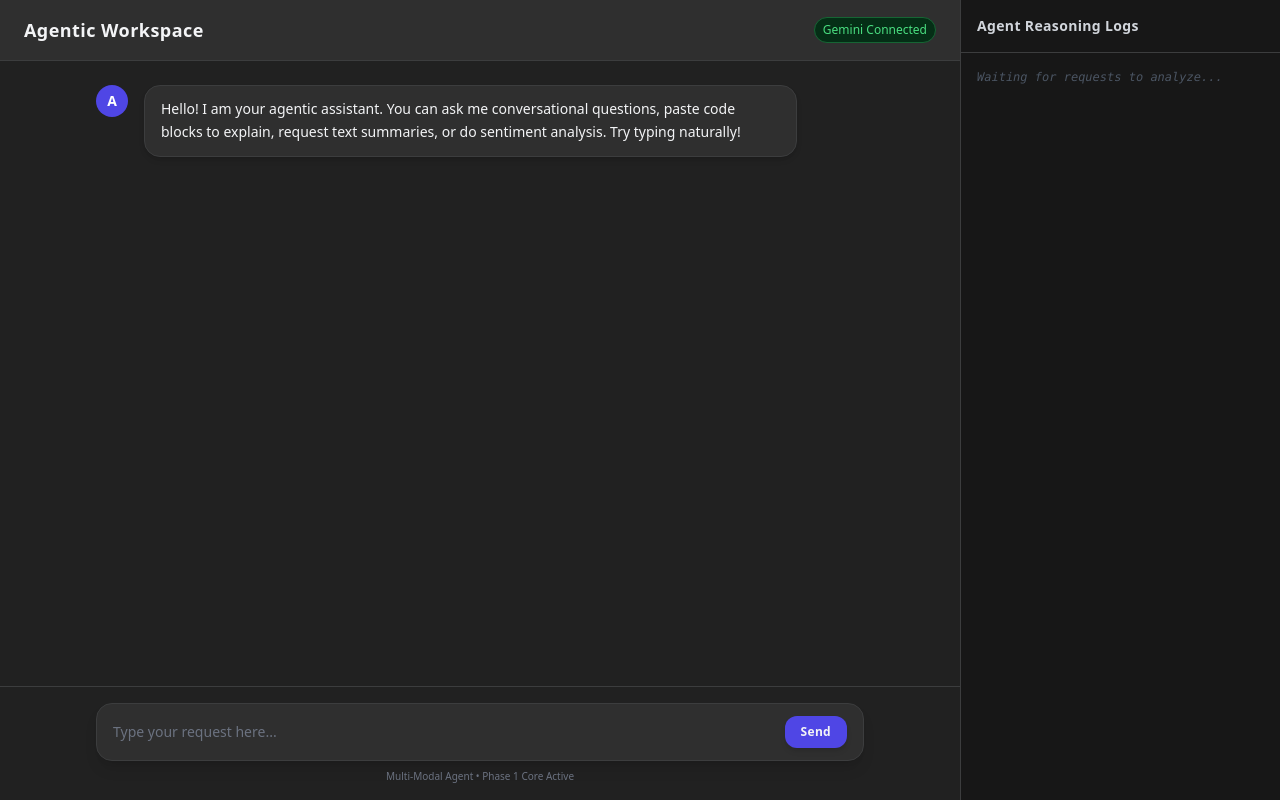
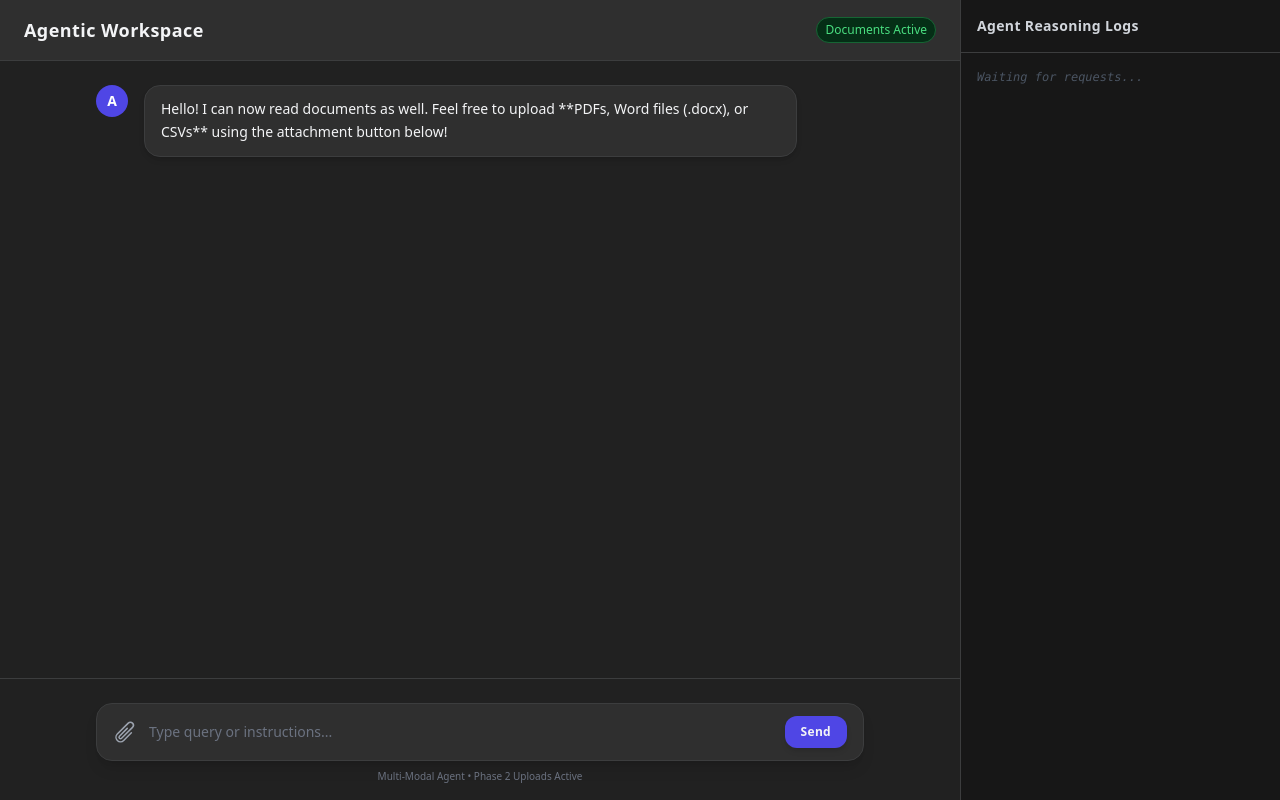
Before and after one commit to IT2411/MM-Agent, a FastAPI app: page / in a window 1280 px wide. Run offline with FastAPI, Linux system fonts and the light colour scheme; some libraries are stand-ins or nearby versions.

Commit message:
Added documnet (.pdf, .csv, .docx) handling and upload functionality.

```diff
--- a/app/main.py
+++ b/app/main.py
@@ -1,56 +1,77 @@
+import json
 import webbrowser
 from contextlib import asynccontextmanager
-from fastapi import FastAPI, HTTPException
+from typing import List, Optional
+from fastapi import FastAPI, HTTPException, UploadFile, File, Form
 from fastapi.responses import HTMLResponse
-from pydantic import BaseModel
-from typing import List, Optional
+from pydantic import TypeAdapter
 
 from app.tools.registry import registry
-from app.tools.text_tools import ConversationalTool, SummarizeTool, SentimentTool, CodeExplainTool
-from app.agent.executor import AgentExecutor, AgentResponse
+from app.agent.executor import AgentExecutor, AgentResponse, ChatMessage
+from app.utils.extractor import extract_text_from_file
 
-# Register tools at module load
-registry.register(ConversationalTool())
-registry.register(SummarizeTool())
-registry.register(SentimentTool())
-registry.register(CodeExplainTool())
-
-# Lifecycle manager to automatically open browser on startup
 @asynccontextmanager
 async def lifespan(app: FastAPI):
-    # Startup: Open browser in a new tab
     url = "http://127.0.0.1:8000"
     print(f"\n🚀 Launching interface at {url} ...\n")
     webbrowser.open_new_tab(url)
-    yield
-    # Shutdown logic can go here if needed
+    v = yield
 
 app = FastAPI(title="Multi-Modal Agent Backend", lifespan=lifespan)
 
-# Conversation history schema
-class ChatMessage(BaseModel):
-    role: str  # "user" or "assistant"
-    content: str
-
-class ChatRequest(BaseModel):
-    query: str
-    extracted_text: Optional[str] = ""
-    history: List[ChatMessage] = []
+chat_history_adapter = TypeAdapter(List[ChatMessage])
 
 @app.post("/api/chat", response_model=AgentResponse)
-async def process_chat(request: ChatRequest):
-    if not request.query.strip() and not request.extracted_text.strip():
-        raise HTTPException(status_code=400, detail="Query cannot be empty.")
+async def process_chat(
+    query: str = Form(...),
+    history: str = Form("[]"),
+    files: Optional[List[UploadFile]] = File(None)
+):
+    try:
+        parsed_history = chat_history_adapter.validate_json(history)
+    except Exception:
+        parsed_history = []
 
-    # We pass history through to the executor
+    extracted_contents = []
+
+    if files:
+        for file in files:
+            if file.filename:
+                file_text = await extract_text_from_file(file)
+
+                # OCR Fallback
+                if file.filename.lower().endswith(".pdf") and not file_text.strip():
+                    from google.genai import types
+                    from google import genai
+                    from app.config import settings
+
+                    print(f"Programmatic PDF parsing yielded nothing for {file.filename}. Triggering OCR fallback...")
+                    client = genai.Client(api_key=settings.GEMINI_API_KEY)
+
+                    await file.seek(0)
+                    pdf_bytes = await file.read()
+
+                    response = await client.aio.models.generate_content(
+                        model=settings.GEMINI_MODEL,
+                        contents=[
+                            types.Part.from_bytes(data=pdf_bytes, mime_type="application/pdf"),
+                            "Perform complete OCR on this document and transcribe all text perfectly."
+                        ]
+                    )
+                    file_text = response.text.strip()
+
+                if file_text.strip():
+                    extracted_contents.append(f"--- Extracted from {file.filename} ---\n{file_text}")
+
+    combined_extracted_text = "\n\n".join(extracted_contents)
+
     response = await AgentExecutor.run(
-        user_query=request.query,
-        extracted_text=request.extracted_text,
-        history=request.history
+        user_query=query,
+        extracted_text=combined_extracted_text,
+        history=parsed_history
     )
     return response
 
-# Serve the HTML UI at the root route
 @app.get("/", response_class=HTMLResponse)
 def get_ui():
     with open("app/templates/index.html", "r", encoding="utf-8") as f:
--- a/app/templates/index.html
+++ b/app/templates/index.html
@@ -3,85 +3,111 @@
 <head>
     <meta charset="UTF-8">
     <meta name="viewport" content="width=device-width, initial-scale=1.0">
-    <title>Agentic Assistant</title>
-    <!-- Tailwind CSS CDN -->
+    <title>Agentic Workspace</title>
     <script src="https://cdn.tailwindcss.com"></script>
     <style>
-        /* Custom scrollbar behaviors */
-        ::-webkit-scrollbar {
-            width: 6px;
-        }
-        ::-webkit-scrollbar-track {
-            background: transparent;
-        }
-        ::-webkit-scrollbar-thumb {
-            background: #4b5563;
-            border-radius: 3px;
-        }
+        ::-webkit-scrollbar { width: 6px; }
+        ::-webkit-scrollbar-track { background: transparent; }
+        ::-webkit-scrollbar-thumb { background: #4b5563; border-radius: 3px; }
     </style>
 </head>
 <body class="bg-[#212121] text-gray-100 font-sans flex h-screen overflow-hidden">
 
     <!-- Main Chat Workspace -->
     <div class="flex-1 flex flex-col h-full relative">
-
-        <!-- Header -->
         <header class="border-b border-[#3c3d3e] px-6 py-4 flex items-center justify-between bg-[#2f2f2f]">
             <h1 class="text-lg font-semibold tracking-wide">Agentic Workspace</h1>
-            <span class="text-xs px-2 py-1 bg-green-950 text-green-400 border border-green-800 rounded-full">Gemini Connected</span>
+            <span class="text-xs px-2 py-1 bg-green-950 text-green-400 border border-green-800 rounded-full">Documents Active</span>
         </header>
 
         <!-- Messages Container -->
         <div id="chat-feed" class="flex-1 overflow-y-auto px-4 py-6 md:px-24 space-y-6">
-
-            <!-- Default Welcome Message -->
             <div class="flex items-start gap-4 max-w-3xl mx-auto">
                 <div class="w-8 h-8 rounded-full bg-indigo-600 flex items-center justify-center text-white font-bold shrink-0 text-sm">A</div>
                 <div class="bg-[#2f2f2f] rounded-2xl px-4 py-3 shadow-md max-w-[85%] border border-[#3c3d3e]">
-                    <p class="text-sm leading-relaxed">Hello! I am your agentic assistant. You can ask me conversational questions, paste code blocks to explain, request text summaries, or do sentiment analysis. Try typing naturally!</p>
+                    <p class="text-sm leading-relaxed">Hello! I can now read documents as well. Feel free to upload **PDFs, Word files (.docx), or CSVs** using the attachment button below!</p>
                 </div>
             </div>
-
         </div>
 
         <!-- Input Area Footer -->
         <footer class="p-4 md:px-24 border-t border-[#3c3d3e] bg-[#212121]">
-            <div class="max-w-3xl mx-auto relative flex flex-col gap-2">
+            <div class="max-w-3xl mx-auto flex flex-col gap-2">
+
+                <!-- File Attachment Chips Area -->
+                <div id="file-chips-container" class="flex flex-wrap gap-2 px-2"></div>
+
+                <!-- Input box -->
                 <div class="flex items-center bg-[#2f2f2f] rounded-2xl border border-[#3c3d3e] shadow-lg overflow-hidden px-4 py-3">
-                    <textarea id="user-input" rows="1" placeholder="Type your request here..." class="flex-1 bg-transparent border-0 outline-none focus:ring-0 text-sm resize-none text-gray-100 placeholder-gray-500 max-h-32" oninput="autoGrow(this)" onkeydown="checkSubmit(event)"></textarea>
+
+                    <!-- File input element hidden -->
+                    <input type="file" id="file-input" multiple accept=".pdf,.docx,.csv" class="hidden" onchange="handleFileSelection()" />
+
+                    <!-- Clip icon -->
+                    <button onclick="document.getElementById('file-input').click()" class="mr-3 text-gray-400 hover:text-gray-200 transition-colors">
+                        <svg xmlns="http://www.w3.org/2000/svg" fill="none" viewBox="0 0 24 24" stroke-width="1.5" stroke="currentColor" class="w-6 h-6">
+                            <path stroke-linecap="round" stroke-linejoin="round" d="M18.375 12.739l-7.693 7.693a4.5 4.5 0 01-6.364-6.364l10.94-10.94A3 3 0 1119.5 7.372L8.552 18.32m.009-.01l-.01.01m5.699-9.941l-7.81 7.81a1.5 1.5 0 002.112 2.13" />
+                        </svg>
+                    </button>
+
+                    <textarea id="user-input" rows="1" placeholder="Type query or instructions..." class="flex-1 bg-transparent border-0 outline-none focus:ring-0 text-sm resize-none text-gray-100 placeholder-gray-500 max-h-32" onkeydown="checkSubmit(event)"></textarea>
+
                     <button onclick="sendMessage()" class="ml-2 px-4 py-2 bg-indigo-600 hover:bg-indigo-500 rounded-xl text-xs font-semibold tracking-wide transition-all duration-200 shadow-md">
                         Send
                     </button>
                 </div>
-                <div class="text-[10px] text-gray-500 text-center">
-                    Multi-Modal Agent • Phase 1 Core Active
-                </div>
+                <div class="text-[10px] text-gray-500 text-center">Multi-Modal Agent • Phase 2 Uploads Active</div>
             </div>
         </footer>
     </div>
 
-    <!-- Right Sidebar for Reasoning / Trace -->
+    <!-- Right Sidebar -->
     <div class="w-80 border-l border-[#3c3d3e] bg-[#171717] flex flex-col h-full shrink-0">
-        <div class="px-4 py-4 border-b border-[#3c3d3e] flex items-center justify-between">
+        <div class="px-4 py-4 border-b border-[#3c3d3e]">
             <h2 class="text-sm font-semibold tracking-wide text-gray-300">Agent Reasoning Logs</h2>
         </div>
         <div id="log-feed" class="flex-1 overflow-y-auto p-4 space-y-4 text-xs font-mono text-gray-400">
-            <div class="italic text-gray-600">Waiting for requests to analyze...</div>
+            <div class="italic text-gray-600">Waiting for requests...</div>
         </div>
     </div>
 
-    <!-- Frontend logic handling Conversational History and UI states -->
     <script>
         const chatFeed = document.getElementById('chat-feed');
         const userInput = document.getElementById('user-input');
         const logFeed = document.getElementById('log-feed');
+        const fileInput = document.getElementById('file-input');
+        const fileChipsContainer = document.getElementById('file-chips-container');
 
-        // Conversational memory tracker matching Backend's ChatMessage format
         let chatHistory = [];
+        let stagedFiles = [];
 
-        function autoGrow(element) {
-            element.style.height = "auto";
-            element.style.height = (element.scrollHeight) + "px";
+        function handleFileSelection() {
+            const files = Array.from(fileInput.files);
+            files.forEach(file => {
+                // Prevent duplicate staging
+                if (!stagedFiles.some(f => f.name === file.name)) {
+                    stagedFiles.push(file);
+                }
+            });
+            renderFileChips();
+        }
+
+        function removeFile(index) {
+            stagedFiles.splice(index, 1);
+            renderFileChips();
+        }
+
+        function renderFileChips() {
+            fileChipsContainer.innerHTML = '';
+            stagedFiles.forEach((file, index) => {
+                const chip = document.createElement('div');
+                chip.className = 'flex items-center gap-1.5 bg-[#3a3a3c] text-xs text-gray-200 px-3 py-1.5 rounded-full border border-[#4d4d4f]';
+                chip.innerHTML = `
+                    <span class="max-w-[150px] truncate">${file.name}</span>
+                    <button onclick="removeFile(${index})" class="text-gray-400 hover:text-red-400 font-bold ml-1">×</button>
+                `;
+                fileChipsContainer.appendChild(chip);
+            });
         }
 
         function checkSubmit(e) {
@@ -99,9 +125,8 @@
 
             const messageDiv = document.createElement('div');
             messageDiv.className = `flex items-start gap-4 max-w-3xl mx-auto ${isUser ? 'flex-row-reverse' : ''}`;
-
             messageDiv.innerHTML = `
-                <div class="w-8 h-8 rounded-full ${avatarBg} flex items-center justify-center text-white font-bold shrink-0 text-sm shadow-sm">${initial}</div>
+                <div class="w-8 h-8 rounded-full ${avatarBg} flex items-center justify-center text-white font-bold shrink-0 text-sm">${initial}</div>
                 <div class="${bubbleBg} border rounded-2xl px-4 py-3 shadow-md max-w-[85%]">
                     <p class="text-sm leading-relaxed whitespace-pre-wrap">${content}</p>
                 </div>
@@ -146,24 +171,38 @@
 
         async function sendMessage() {
             const text = userInput.value.trim();
-            if (!text) return;
+            // Prevent sending if no text query is provided
+            if (!text && stagedFiles.length === 0) return;
 
-            // Append user message to UI and local state tracker
-            appendMessage('user', text);
+            // Formulate user bubble string showing file attachments
+            let displayMsg = text;
+            if (stagedFiles.length > 0) {
+                const fileListStr = stagedFiles.map(f => `📎 [${f.name}]`).join('\n');
+                displayMsg = text ? `${fileListStr}\n\n${text}` : fileListStr;
+            }
+
+            appendMessage('user', displayMsg);
             userInput.value = '';
-            userInput.style.height = "auto";
-
             appendLoadingIndicator();
 
+            // Construct FormData payload
+            const formData = new FormData();
+            formData.append('query', text || "Summarize the attached document");
+            formData.append('history', JSON.stringify(chatHistory));
+
+            stagedFiles.forEach(file => {
+                formData.append('files', file);
+            });
+
+            // Reset file states
+            stagedFiles = [];
+            renderFileChips();
+            fileInput.value = '';
+
             try {
-                // Post payload containing user query and accumulated history
                 const response = await fetch('/api/chat', {
                     method: 'POST',
-                    headers: { 'Content-Type': 'application/json' },
-                    body: JSON.stringify({
-                        query: text,
-                        history: chatHistory
-                    })
+                    body: formData
                 });
 
                 const data = await response.json();
@@ -173,11 +212,9 @@
                     appendMessage('assistant', data.output);
                     updateLogs(data.reasoning_trace, data.tool_used);
 
-                    // Maintain conversational memory in UI state
-                    chatHistory.push({ role: 'user', content: text });
+                    chatHistory.push({ role: 'user', content: text || "Uploaded document analysis" });
                     chatHistory.push({ role: 'assistant', content: data.output });
 
-                    // Maintain rolling limit of 8 messages to stay within token boundaries
                     if (chatHistory.length > 8) {
                         chatHistory.shift();
                         chatHistory.shift();
@@ -187,7 +224,7 @@
                 }
             } catch (err) {
                 removeLoadingIndicator();
-                appendMessage('assistant', `Failed to connect to the backend server: ${err.message}`);
+                appendMessage('assistant', `Connection error: ${err.message}`);
             }
         }
     </script>
--- a/requirements.txt
+++ b/requirements.txt
@@ -4,3 +4,6 @@ pydantic>=2.0.0
 pydantic-settings>=2.0.0
 google-genai>=0.1.1
 python-dotenv>=1.0.0
+python-multipart>=0.0.5
+pypdf>=4.0.0
+python-docx>=1.1.0
```
Also changed, not shown: app/tools/registry.py (+16 -1 lines), app/utils/extractor.py (added, +48 -0 lines), README.md.
